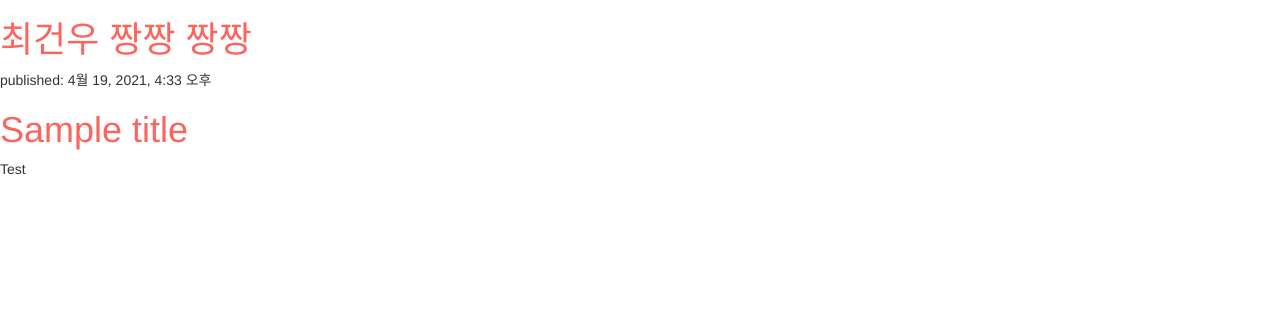
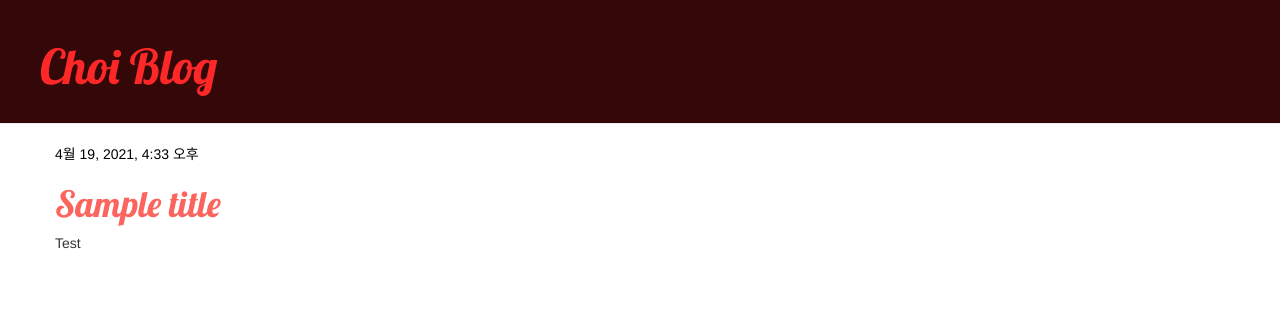
Before and after one commit to GGuunnuu/my-first-blog1, a Django app: page / in a window 1280 px wide. Shown: the top 322 px of the page. Run offline with Django 3.2, Linux system fonts and the light colour scheme; data comes from the database, SQL or seed files in the repository; some libraries are stand-ins or nearby versions.

Commit message:
Added view and template for detailed blog post as well as CSS for the site.

```diff
--- a/blog/static/css/blog.css
+++ b/blog/static/css/blog.css
@@ -1,3 +1,46 @@
-h1 a {
+.page-header {
+    background-color: #340808;
+    margin-top: 0;
+    padding: 20px 20px 20px 40px;
+}
+
+.page-header h1, .page-header h1 a, .page-header h1 a:visited, .page-header h1 a:active {
+    color: #FE2828;
+    font-size: 36pt;
+    text-decoration: none;
+}
+
+.content {
+    margin-left: 40px;
+}
+
+h1, h2, h3, h4 {
+    font-family: 'Lobster', cursive;
+}
+
+.date {
+    color: #000000;
+}
+
+.save {
+    float: right;
+}
+
+.post-form textarea, .post-form input {
+    width: 100%;
+}
+
+.top-menu, .top-menu:hover, .top-menu:visited {
+    color: #00D2F5;
+    float: right;
+    font-size: 26pt;
+    margin-right: 20px;
+}
+
+.post {
+    margin-bottom: 70px;
+}
+
+.post h1 a, .post h1 a:visited {
     color: #FC655E;
 }
--- /dev/null
+++ b/blog/templates/blog/base.html
@@ -0,0 +1,31 @@
+{% load static %}
+<html>
+    <head>
+        <title>거누짱</title>
+        <link rel="stylesheet" href="//maxcdn.bootstrapcdn.com/bootstrap/3.2.0/css/bootstrap.min.css">
+        <link rel="stylesheet" href="//maxcdn.bootstrapcdn.com/bootstrap/3.2.0/css/bootstrap-theme.min.css">
+        <link rel="stylesheet" href="{% static 'css/blog.css' %}">
+        <link href="//fonts.googleapis.com/css?family=Lobster&subset=latin,latin-ext" rel="stylesheet" type="text/css">
+    </head>
+    <body>
+        <div class="page-header">
+            <h1><a href="/">Choi Blog</a></h1>
+        </div>
+        <div class="content container">
+            <div class="row">
+                <div class="col-md-8">
+                {% block content %}
+                {% endblock %}
+                </div>
+            </div>
+        </div>
+    </body>
+</html>
+
+
+
+
+
+<!--            <p>published: 이천이십일년사월십구일 네시십오분</p>-->
+<!--            <h2><a href="">WTF</a></h2>-->
+<!--            <p><strong>SHITTTTTTTTTTTTTT!!!!!!!!!</strong></p>-->
--- a/blog/templates/blog/post_list.html
+++ b/blog/templates/blog/post_list.html
@@ -1,29 +1,13 @@
-{% load static %}
-<html>
-    <head>
-        <title>거누짱</title>
-        <link rel="stylesheet" href="//maxcdn.bootstrapcdn.com/bootstrap/3.2.0/css/bootstrap.min.css">
-        <link rel="stylesheet" href="//maxcdn.bootstrapcdn.com/bootstrap/3.2.0/css/bootstrap-theme.min.css">
-        <link rel="stylesheet" href="{% static 'css/blog.css' %}">
-    </head>
-    <body>
-        <div>
-            <h1><a href="/">최건우 짱짱 짱짱</a></h1>
+{% extends 'blog/base.html' %}
+
+{% block content %}
+    {% for post in posts %}
+        <div class="post">
+            <div class="date">
+                {{ post.published_date }}
+            </div>
+            <h1><a href="{% url 'post_detail' pk=post.pk %}">{{ post.title }}</a></h1>
+            <p>{{ post.text|linebreaksbr }}</p>
         </div>
-        {% for post in posts %}
-            <div>
-                <p>published: {{ post.published_date }}</p>
-                <h1><a href="">{{ post.title }}</a></h1>
-                <p>{{ post.text|linebreaksbr }}</p>
-            </div>
-        {% endfor %}
-    </body>
-</html>
-
-
-
-
-
-<!--            <p>published: 이천이십일년사월십구일 네시십오분</p>-->
-<!--            <h2><a href="">WTF</a></h2>-->
-<!--            <p><strong>SHITTTTTTTTTTTTTT!!!!!!!!!</strong></p>-->
+    {% endfor %}
+{% endblock %}
--- a/blog/urls.py
+++ b/blog/urls.py
@@ -3,4 +3,5 @@ from . import views
 
 urlpatterns = [
     path('', views.post_list, name='post_list'),
+    path('post/<int:pk>/', views.post_detail, name='post_detail'),
 ]
--- a/blog/views.py
+++ b/blog/views.py
@@ -1,7 +1,10 @@
-from django.shortcuts import render
+from django.shortcuts import render, get_object_or_404
 from django.utils import timezone
 from .models import Post
 
 def post_list(request):
     posts = Post.objects.filter(published_date__lte=timezone.now()).order_by('published_date')
     return render(request, 'blog/post_list.html', {'posts': posts})
+def post_detail(request, pk):
+    post = get_object_or_404(Post, pk=pk)
+    return render(request, 'blog/post_detail.html', {'post': post})
```
Also changed, not shown: blog/templates/blog/post_detail.html (added, +28 -0 lines).
